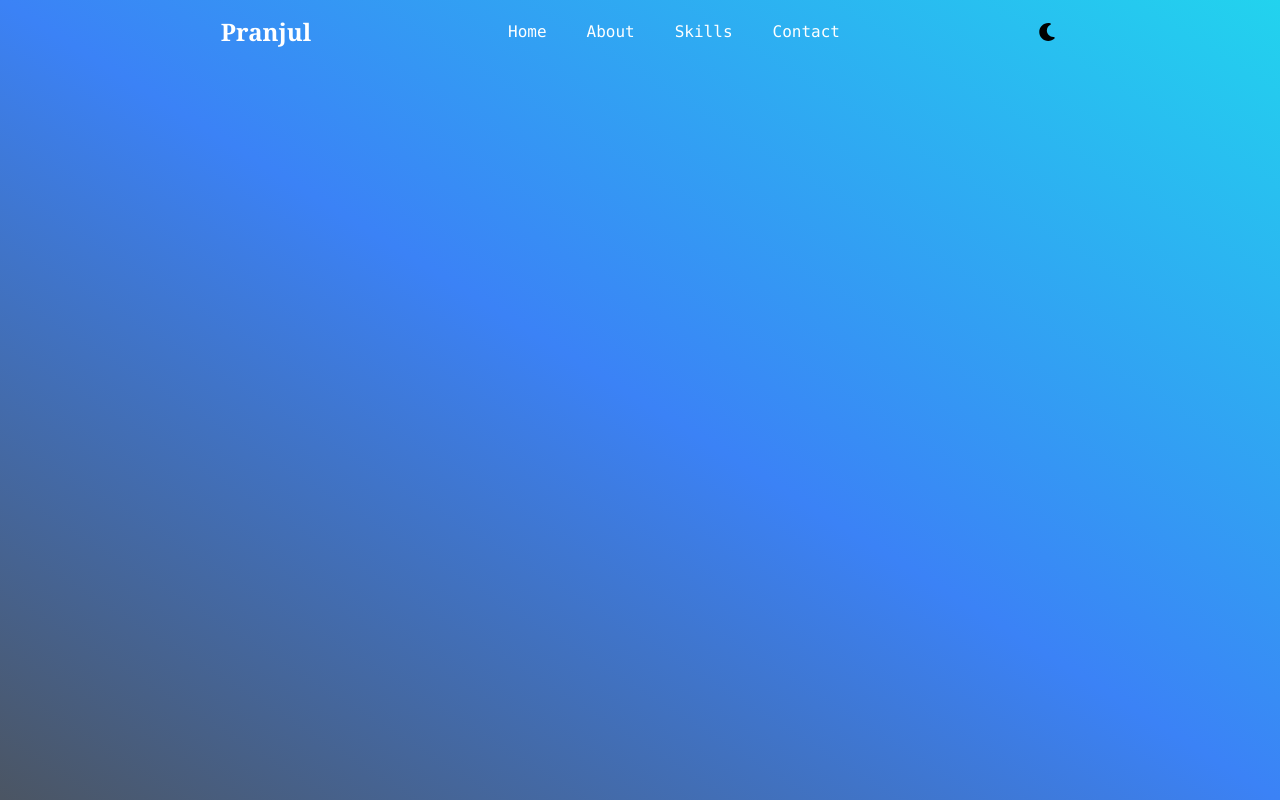
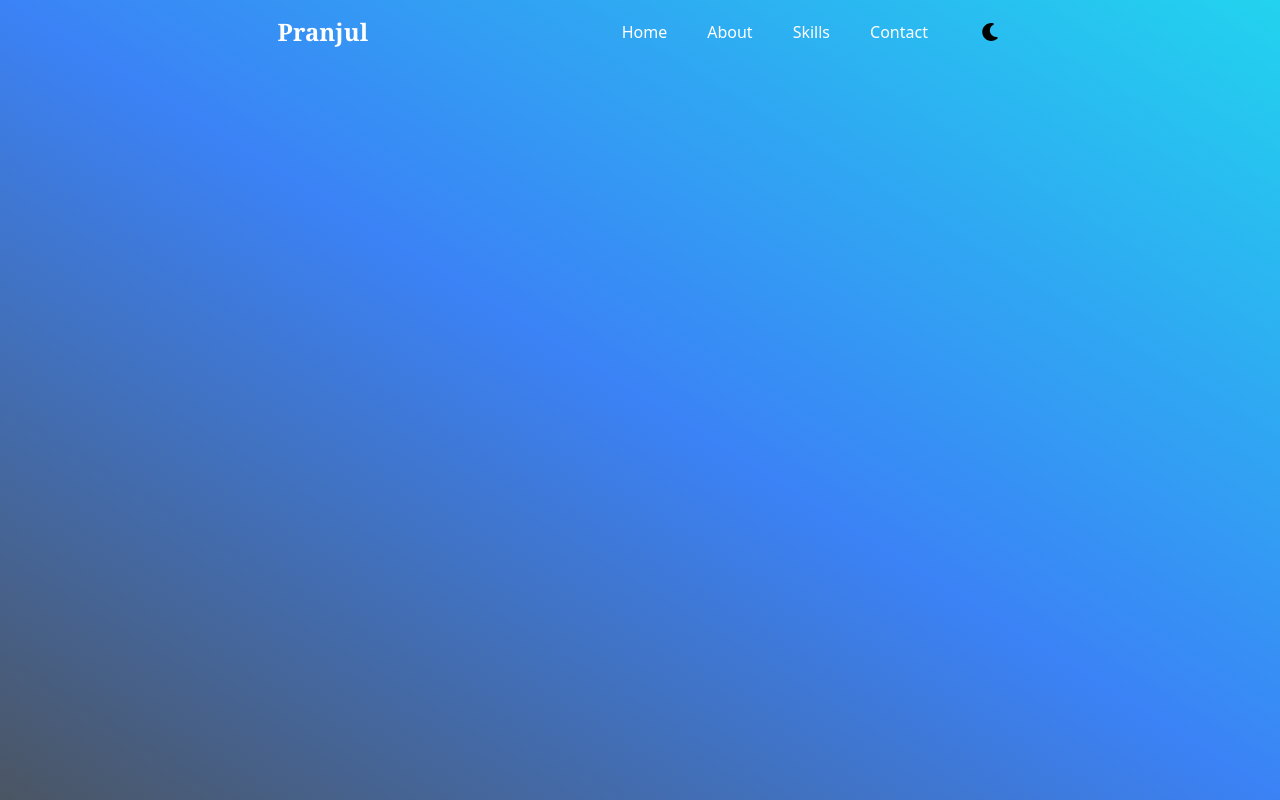
Before and after one commit to pranjulrathour0916/Portfolio, a React (Create React App) app: page / in a window 1280 px wide. Built offline with nearby package versions, Linux system fonts and the light colour scheme.

Commit message:
navbar is ready needs to make chages for more atarctive

```diff
--- a/src/components/Navbar.jsx
+++ b/src/components/Navbar.jsx
@@ -3,41 +3,40 @@ import { FontAwesomeIcon } from '@fortawesome/react-fontawesome'
 import { useDispatch, useSelector } from 'react-redux'
 import { Link } from 'react-router-dom'
 import { toggleMode } from '../redux/themseSlice'
-import { useState } from 'react'
 
 
 const Navbar = () => {
   const darkMode = useSelector(state => state.theme.darkMode)
-  const [isOpen, setIsOpen] = useState(false)
 
   const dispatch = useDispatch()
+
+
 
   const changeMode = () =>{
      dispatch(toggleMode())
   }
 
-  const handleOpen = () =>{
-    setIsOpen(true)
-  }
   return (
-    <div>
-    <nav className="bg-transparent text-white px-8 py-4 flex justify-evenly items-center">
+    <nav className="bg-transparent text-white px-8 py-4 md:flex md:justify-evenly items-center justify-between">
       <h1 className="text-2xl font-bold font-serif">Pranjul</h1>
+      <div className='flex flex-wrap items-center justify-between md:justify-evenly'>
 
-      <button className='lg:hidden md:hidden' onClick={handleOpen}>Hamburger</button>
-
-       <ul className="flex space-x-6 font-mono">
+       <ul className = "flex flex-wrap items-center flex-row md:space-x-6 ">
         <li><Link to="/" className="hover:text-black hover:bg-zinc-50 p-2 rounded-lg">Home</Link></li>
         <li><Link to="/about" className="hover:text-black hover:bg-zinc-50 p-2 rounded-lg">About</Link></li>
         <li><Link to="/skill" className="hover:text-black hover:bg-zinc-50 p-2 rounded-lg">Skills</Link></li>
         <li><Link to="/contact" className="hover:text-black hover:bg-zinc-50 p-2 rounded-lg">Contact</Link></li>
       </ul>
-    <button onClick={changeMode} className='text-lg' ><FontAwesomeIcon
+      <div className='flex items-center space-x-10'>
+
+
+    <button onClick={changeMode} className='text-lg md:ml-11' ><FontAwesomeIcon
         icon={darkMode ? faSun : faMoon}
         className={darkMode ? "text-yellow-400":"text-black h-4 w-4"}
-      /></button>
+        /></button>
+   </div>
+    </div>
     </nav>
-    </div>
   )
 }
 
```
